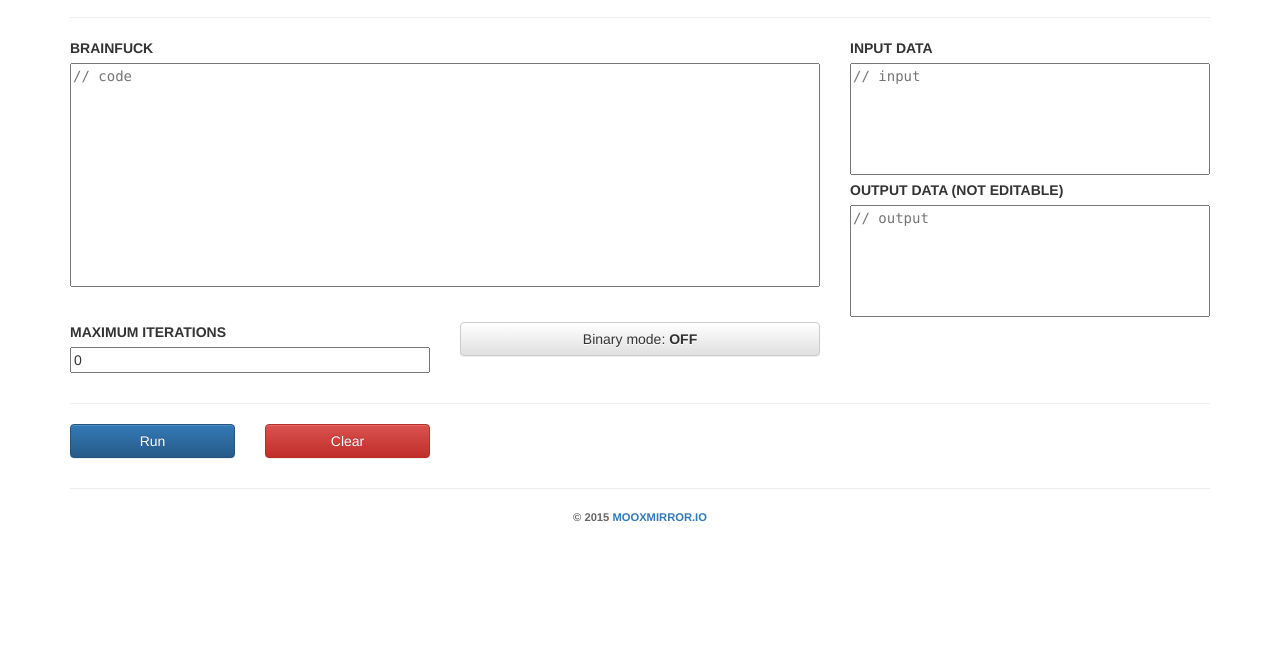
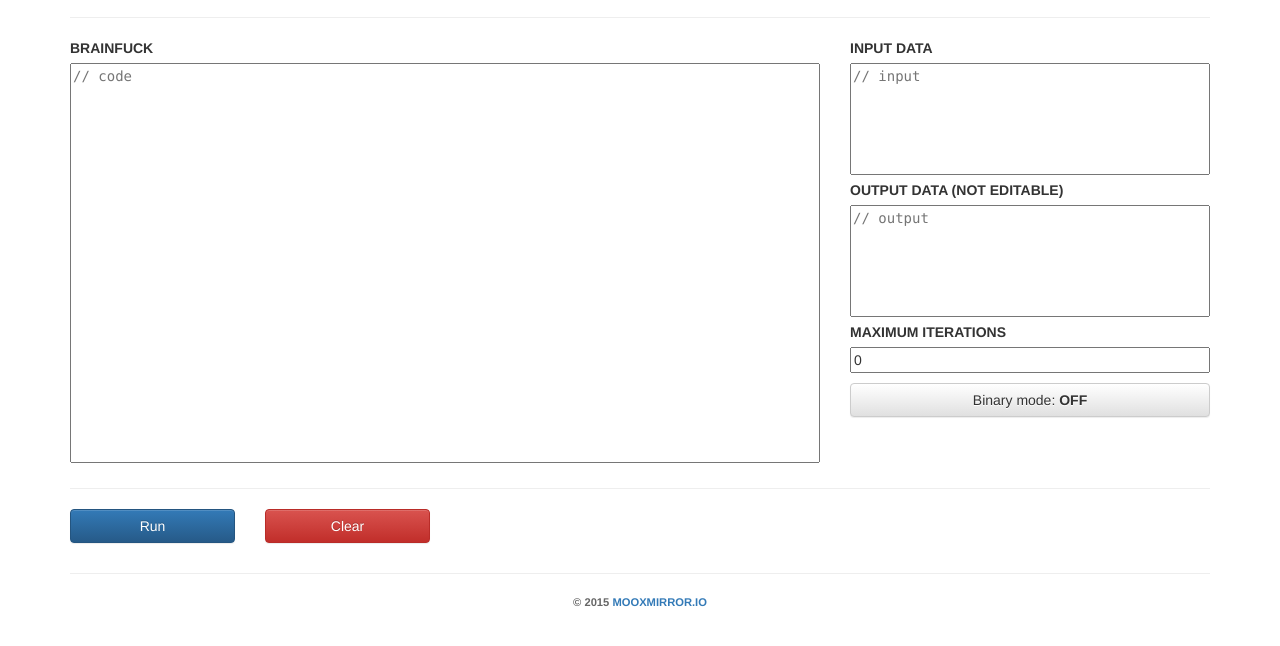
Before and after one commit to Mooxmirror/Brainfuck, a plain HTML site: page index.html in a window 1280 px wide. Shown: the part 56-702 px from the top of the page. Drawn offline with nearby package versions, Linux system fonts and the light colour scheme.

Commit message:
Fixed height

```diff
--- a/index.html
+++ b/index.html
@@ -32,7 +32,7 @@
         text-align: center;
     }
     #code {
-        height: 16em;
+        height: 400px;
     }
     #maxIter {
         width: 100%;
```
